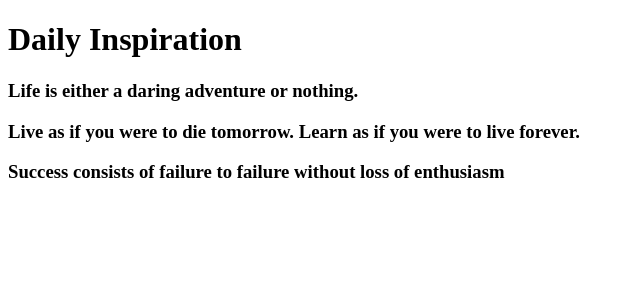
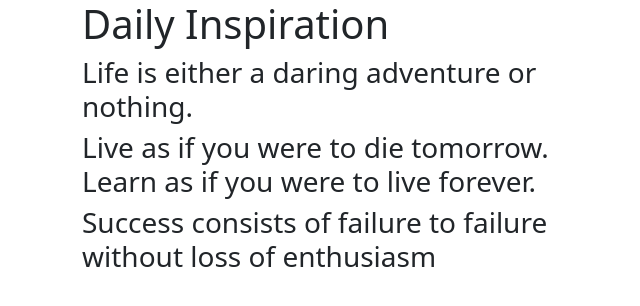
Before and after one commit to mururi/Quotes_app, an Angular app: page / in a window 1280 px wide. Shown: the top 306 px of the page, without its empty margins (0-640 px from the left). Built offline with nearby package versions, Linux system fonts and the light colour scheme.

Commit message:
Install bootstrap and add page layout

```diff
--- a/package.json
+++ b/package.json
@@ -18,6 +18,8 @@
     "@angular/platform-browser": "~13.1.0",
     "@angular/platform-browser-dynamic": "~13.1.0",
     "@angular/router": "~13.1.0",
+    "bootstrap": "^5.1.3",
+    "popper": "^1.0.1",
     "rxjs": "~7.4.0",
     "tslib": "^2.3.0",
     "zone.js": "~0.11.4"
--- a/src/app/app.component.html
+++ b/src/app/app.component.html
@@ -1,5 +1,13 @@
 <div class="container">
   <h1>Daily Inspiration</h1>
 
+  <div class="row">
+    <div class="col-md-6">
+      <app-quote></app-quote>
+    </div>
+    <div class="col-md-6">
+
+    </div>
+  </div>
+
 </div>
-<app-quote></app-quote>
--- a/src/styles.css
+++ b/src/styles.css
@@ -1 +1 @@
-/* You can add global styles to this file, and also import other style files */
+@import "~bootstrap/dist/css/bootstrap.css"
```
Also changed, not shown: 1 other file (tests, documents, lock files or other folders).
